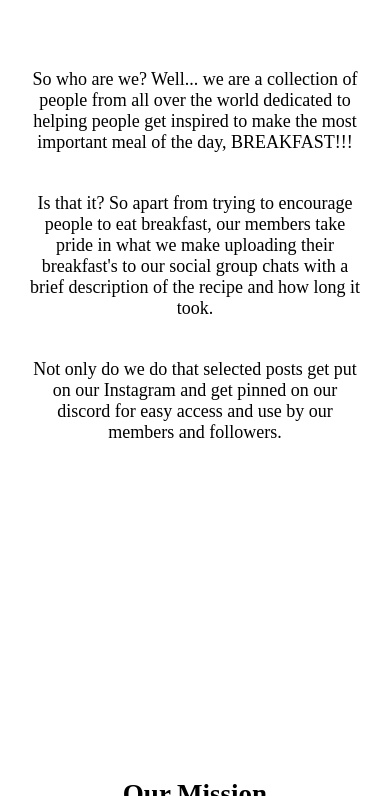
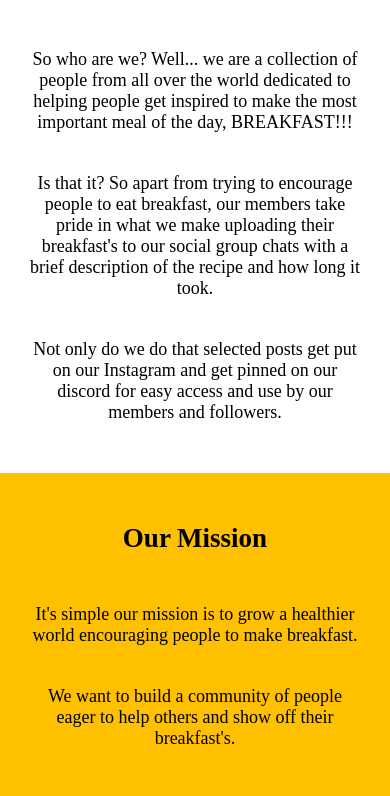
Before and after one commit to joshua-mcfield99/The_Breakfast_Club, a PHP site: page / in a window 390 px wide. Shown: the part 1051-1847 px from the top of the page. Run offline with PHP 8.4, Linux system fonts and the light colour scheme; some web fonts are replaced.

Commit message:
Head to Our Mission fine tuning mobile

```diff
--- a/index.html
+++ b/index.html
@@ -55,23 +55,23 @@
     <div class="about section">
         <h2>About us</h2>
         <img src="./images/AboutUs.png" alt="Avacado on toast">
-        <p>So who are we?
+        <p class="top-p">So who are we?
             Well... we are a collection of people from all over the world dedicated to helping people get inspired to make the most important meal of the day, BREAKFAST!!!
         </p>
         <p>
             Is that it?
             So apart from trying to encourage people to eat breakfast, our members take pride in what we make uploading their breakfast's to our social group chats with a brief description of the recipe and how long it took.
         </p>
-        <p>
+        <p class="bot-p">
             Not only do we do that selected posts get put on our Instagram and get pinned on our discord for easy access and use by our members and followers.
         </p>
     </div>
     <div class="ourMission section">
         <h2>Our Mission</h2>
-        <p>
+        <p class="top-p">
             It's simple our mission is to grow a healthier world encouraging people to make breakfast.
         </p>
-        <p>
+        <p class="bot-p">
             We want to build a community of people eager to help others and show off their breakfast's.
         </p>
         <img src="./images/OurMission.png" alt="A group of people">
--- a/style.css
+++ b/style.css
@@ -43,7 +43,8 @@ body {
     display: flex;
     flex-direction: column;
     width: 100%;
-    height: 1080px;
+    height: fit-content;
+    min-height: 600px;
 }
 
 h2 {
@@ -53,12 +54,31 @@ h2 {
 
 }
 
+p {
+    width: 85%;
+    min-width: 280px;
+    margin: 20px auto;
+    font-size: 1rem;
+    font-weight: lighter;
+    text-align: center;
+}
+
+.top-p {
+    margin-top: 0;
+}
+
+.bot-p {
+    margin-bottom: 50px;
+}
+
 
 /* Head */
 
 .head {
     width: 100%;
     height: 100px;
+    min-height: 100px;
+    max-height: 100px;
     overflow: hidden;
     background-color: #FFC000;
     display: flex;
@@ -234,8 +254,6 @@ h2 {
 
 .banner {
     width: 100%;
-    height: 600px;
-    margin: 0;
     background: linear-gradient(0deg, rgba(0, 0, 0, 0.815), rgba(0, 0, 0, 0.815)), url(./images/BannerTop.png);
     background-repeat: no-repeat;
     background-size: cover;
@@ -244,10 +262,11 @@ h2 {
 
 .banner h1 {
     width: 85%;
+    min-width: 280px;
     margin: auto;
     z-index: 4;
     font-family: 'antre';
-    font-size: 3.5rem;
+    font-size: 3.4rem;
     color: #ffffff;
 }
 
@@ -260,13 +279,17 @@ h2 {
     margin: 0 auto 50px auto;
 }
 
-.about p {
-    width: 85%;
-    min-width: 280px;
-    margin: 20px auto;
-    font-size: 1rem;
-    font-weight: lighter;
-    text-align: center;
+/* Our Mission */
+
+.ourMission {
+    height: fit-content;
+    min-height: 602px;
+    background-color: #FFC000;
 }
 
-/* Our Mission */
+.ourMission img {
+    width: 75%;
+    min-width: 280px;
+    max-width: 820px;
+    margin: 0 auto 50px auto;
+}
```
